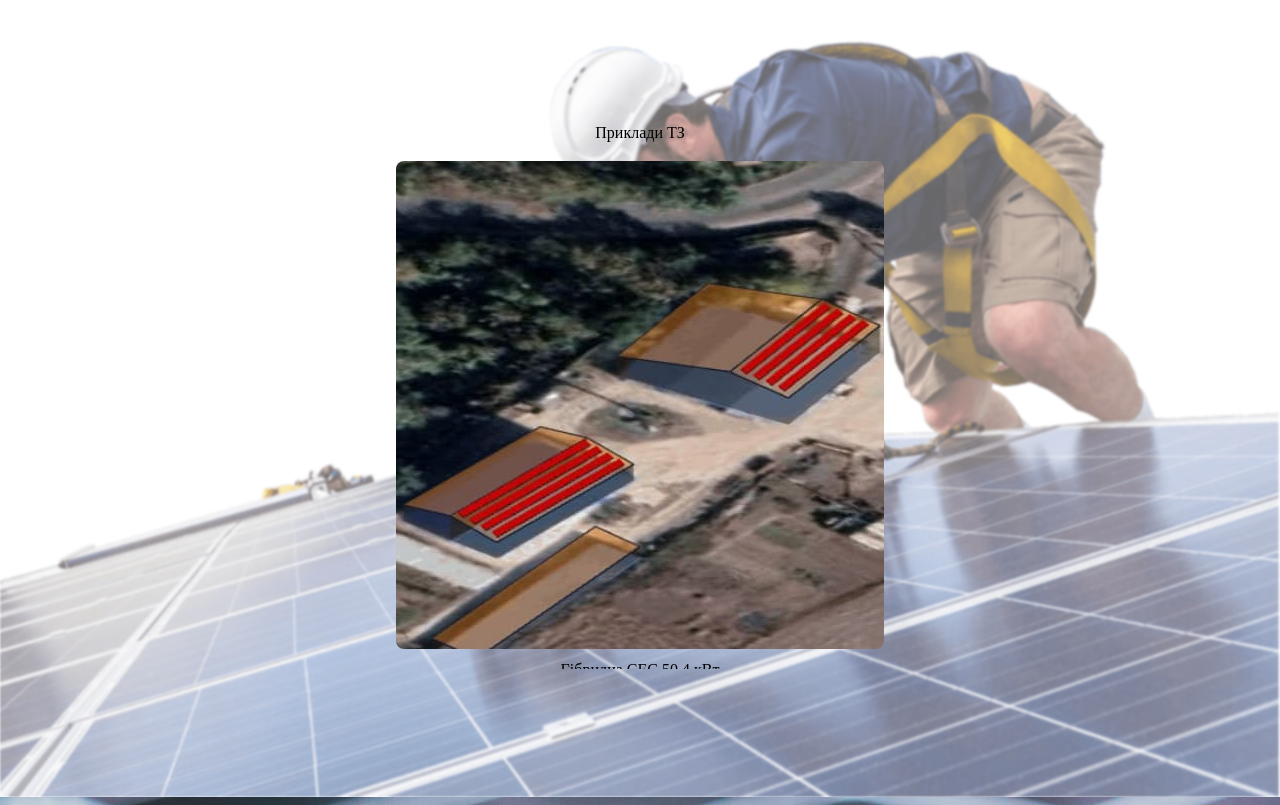
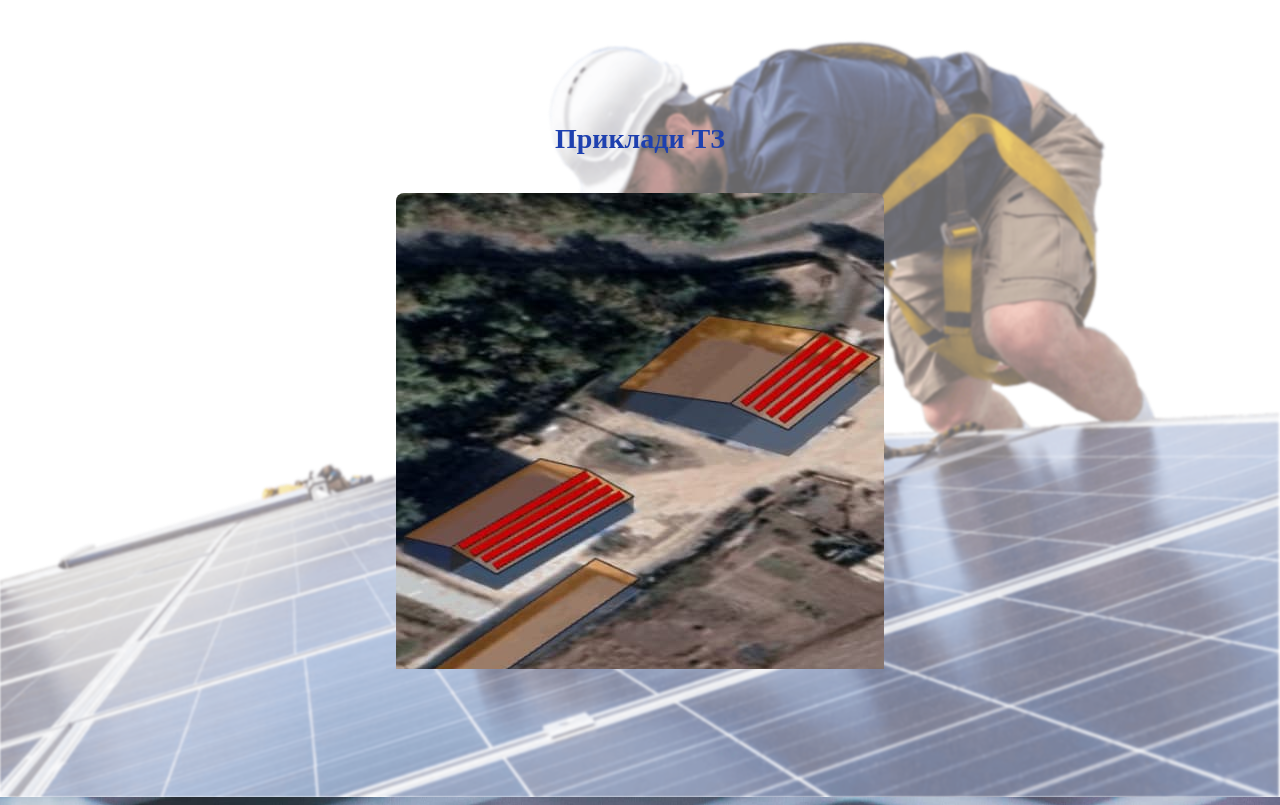
Before and after one commit to izzwerg/ecotz, a website built with Vite: page index.html in a window 1280 px wide. Shown: the part 1603-2408 px from the top of the page. Built offline with nearby package versions, Linux system fonts and the light colour scheme.

Commit message:
Update style.css

```diff
--- a/src/style.css
+++ b/src/style.css
@@ -415,6 +415,32 @@ body {
   overflow: hidden;
 }
 
+.port-h {
+  font-size: 28px;
+  color: #1E40AF;
+  font-weight: 700;
+  text-align: center;
+  margin-bottom: 20px;
+}
+
+.port-name {
+  font-size: 20px;
+  color: #1E40AF;
+  font-weight: 600;
+  margin: 0;
+}
+
+.down-btn {
+  margin-top: 10px;
+  padding: 8px 16px;
+  border: none;
+  background: #06b6d4;
+  color: #fff;
+  font-weight: bold;
+  cursor: pointer;
+  border-radius: 6px;
+}
+
 .portfolio-track {
   display: flex;
   transition: transform 0.4s ease-in-out;
@@ -425,6 +451,10 @@ body {
   flex-shrink: 0;
   text-align: center;
   padding: 20px;
+  display: flex;
+  flex-direction: column;
+  align-items: center;
+  gap: 10px;
 }
 
 .portfolio-item img {
@@ -433,15 +463,6 @@ body {
   margin-bottom: 10px;
 }
 
-.portfolio-item button {
-  padding: 8px 16px;
-  border: none;
-  background: #f7b500;
-  color: #000;
-  font-weight: bold;
-  cursor: pointer;
-  border-radius: 6px;
-}
 
 /* --- Кнопки навігації --- */
 .portfolio-nav {
```
